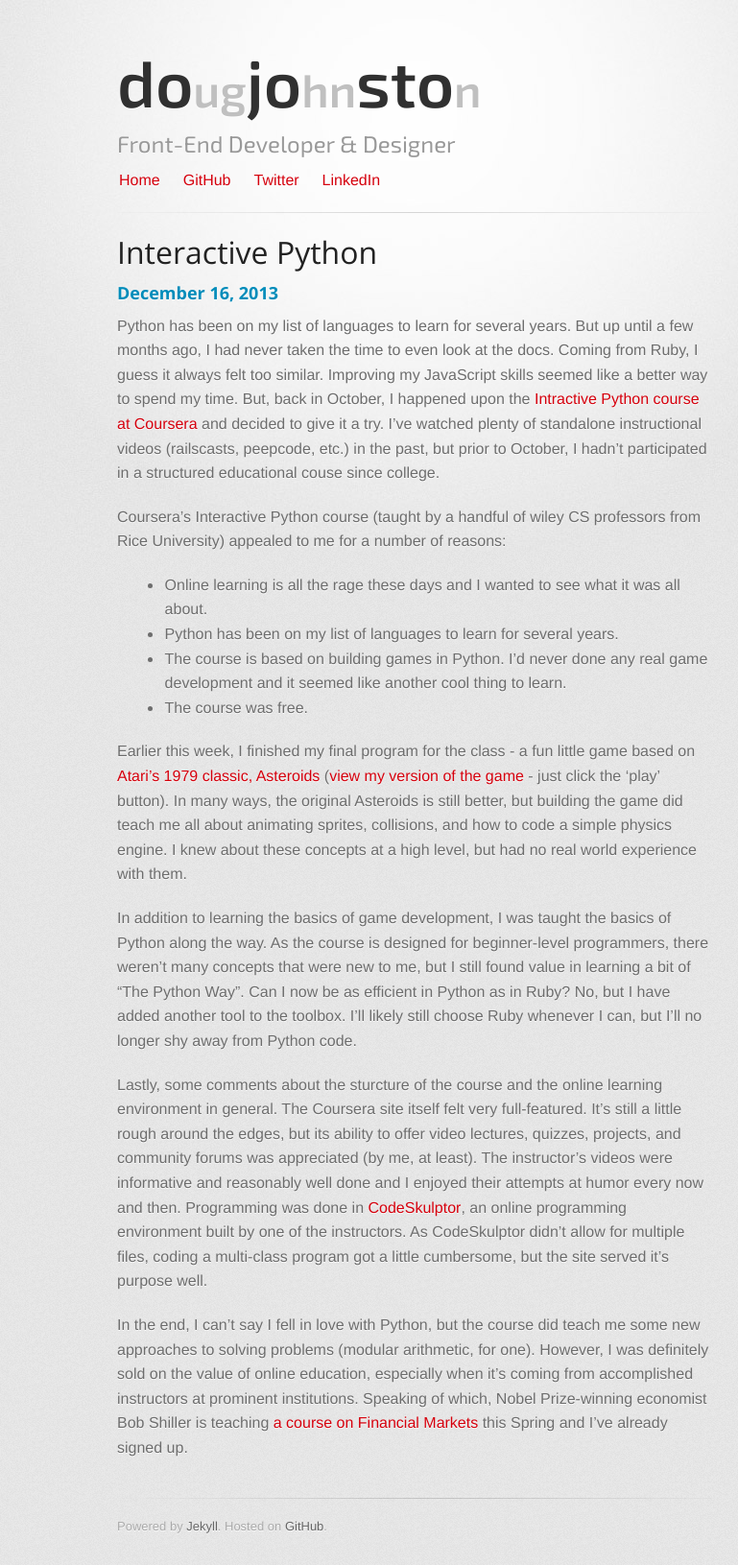
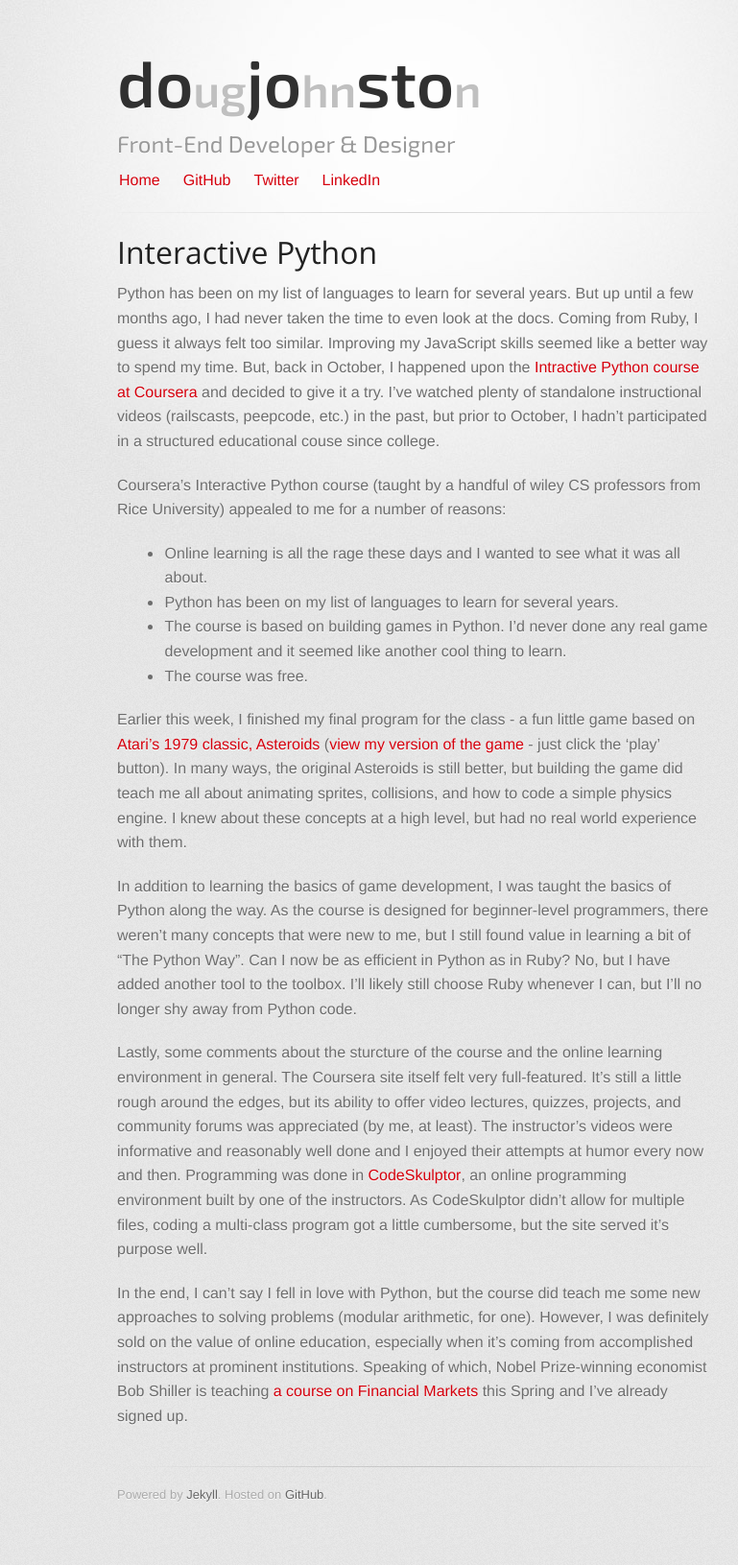
Before and after one commit to dougjohnston/dougjohnston.github.io, a Jekyll site: the page built from _posts/2013-12-16-interactive-python.md, in a window 1280 px wide. Shown: the whole page at 96% size, without its empty margins (208-977 px from the left). Built offline with Jekyll 4.4.1, drawn with Linux system fonts in a browser that asks for light colours; after the commit the page ends 1598 px from its top, so only the background shows below that.

Commit message:
Update blog posts layout

```diff
--- a/_layouts/posts.html
+++ b/_layouts/posts.html
@@ -1,7 +1,6 @@
 {% include header.html home="false" %}
 <hr>
 <h1>{{ page.title }}</h1>
-<h3>{{ page.date | date: "%B %-d, %Y" }}</h3>
 <section id="main_content">
   {{ content }}
 </section>
```
